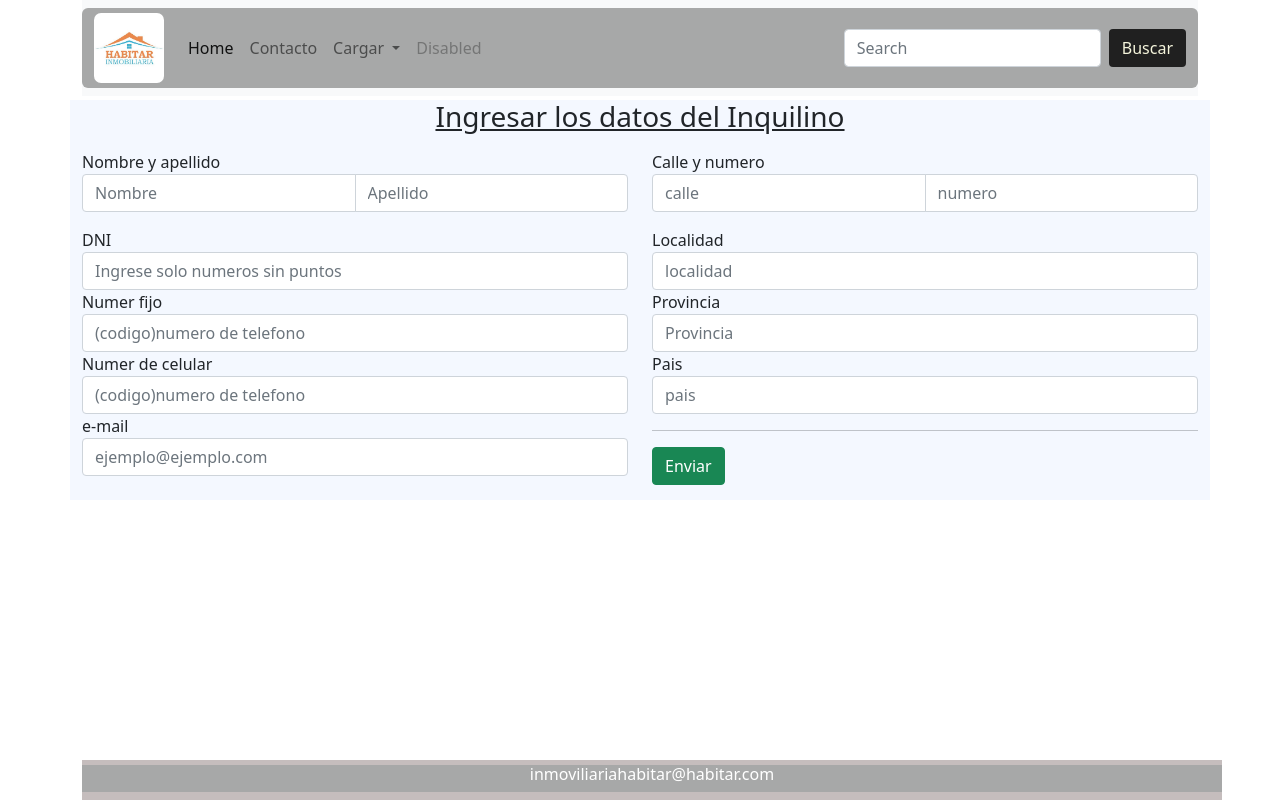
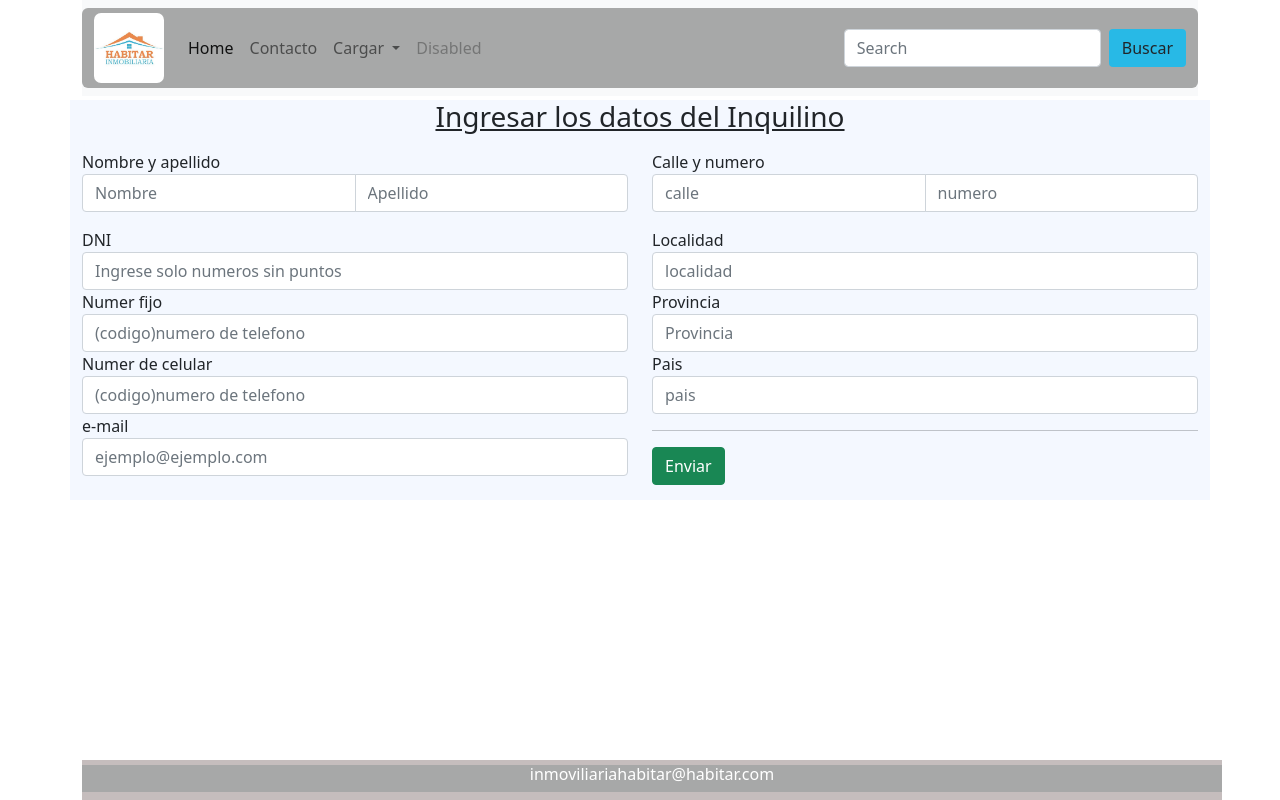
Before and after one commit to MRobertaMendoza/INMOBILIARIA_HABITA, a plain HTML site: page inquilino.html in a window 1280 px wide. Drawn offline with Linux system fonts and the light colour scheme.

Commit message:
cambios 22 del 6

```diff
--- a/inquilino.html
+++ b/inquilino.html
@@ -41,7 +41,7 @@
               </ul>
               <form class="d-flex">
                 <input class="form-control me-2" type="search" placeholder="Search" aria-label="Search">
-                <button class="btn btn-outline-success-primary" type="submit" id="botonBuscar">Buscar</button>
+                <button class="btn btn-outline-success-info" type="submit" id="botonBuscar">Buscar</button>
               </form>
             </div>
           </div>
--- a/style.css
+++ b/style.css
@@ -24,9 +24,10 @@ div#barSup{
     border-radius: 6px;
 }
 #botonBuscar{
-    background-color: rgb(32, 32, 32);
-    color: beige;
+    background-color: rgb(40, 185, 230);
+
 }
+
 section{
     min-height: 70vh;
 
```
Also changed, not shown: index.html (+13 -1 lines).
